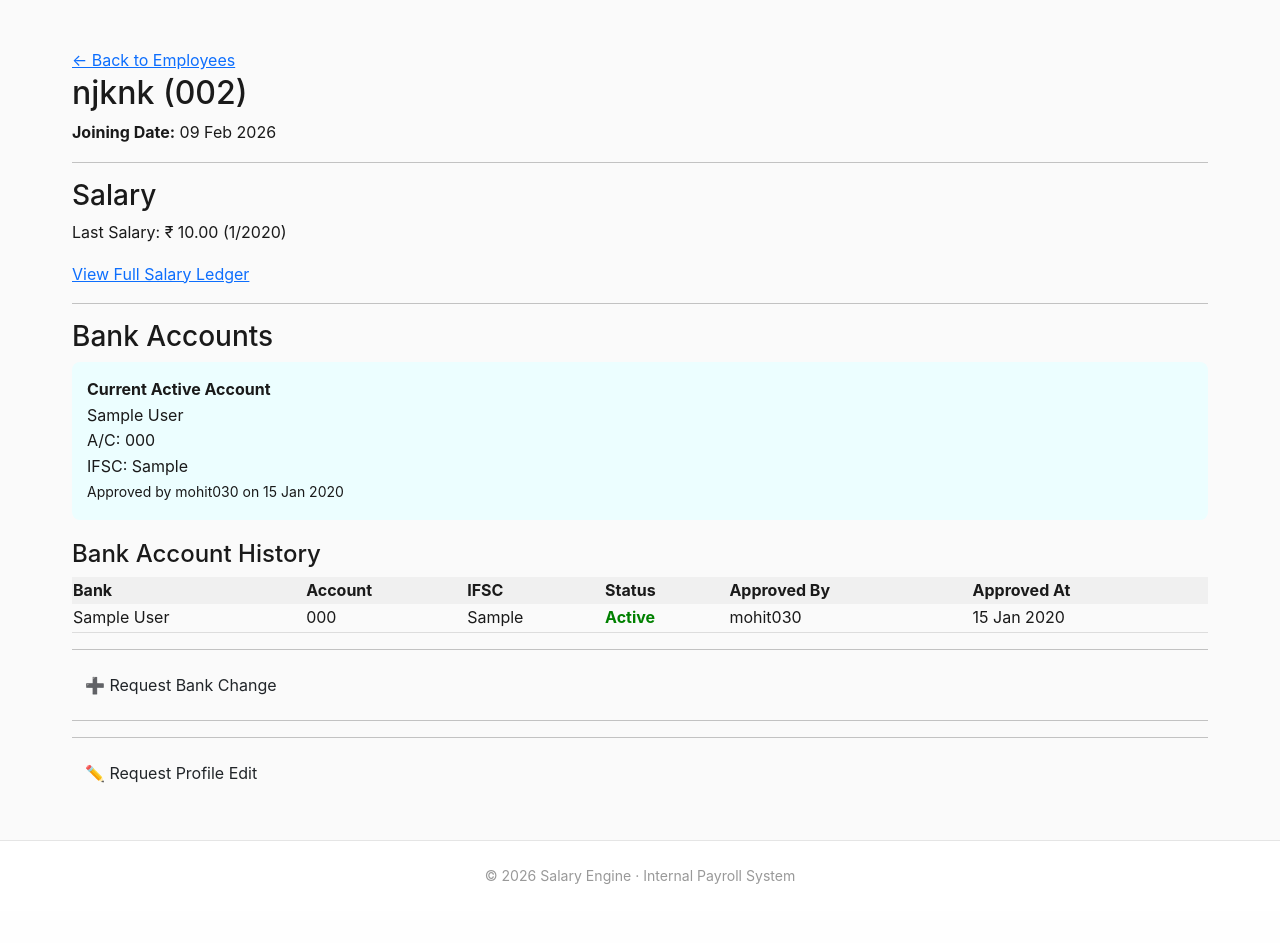
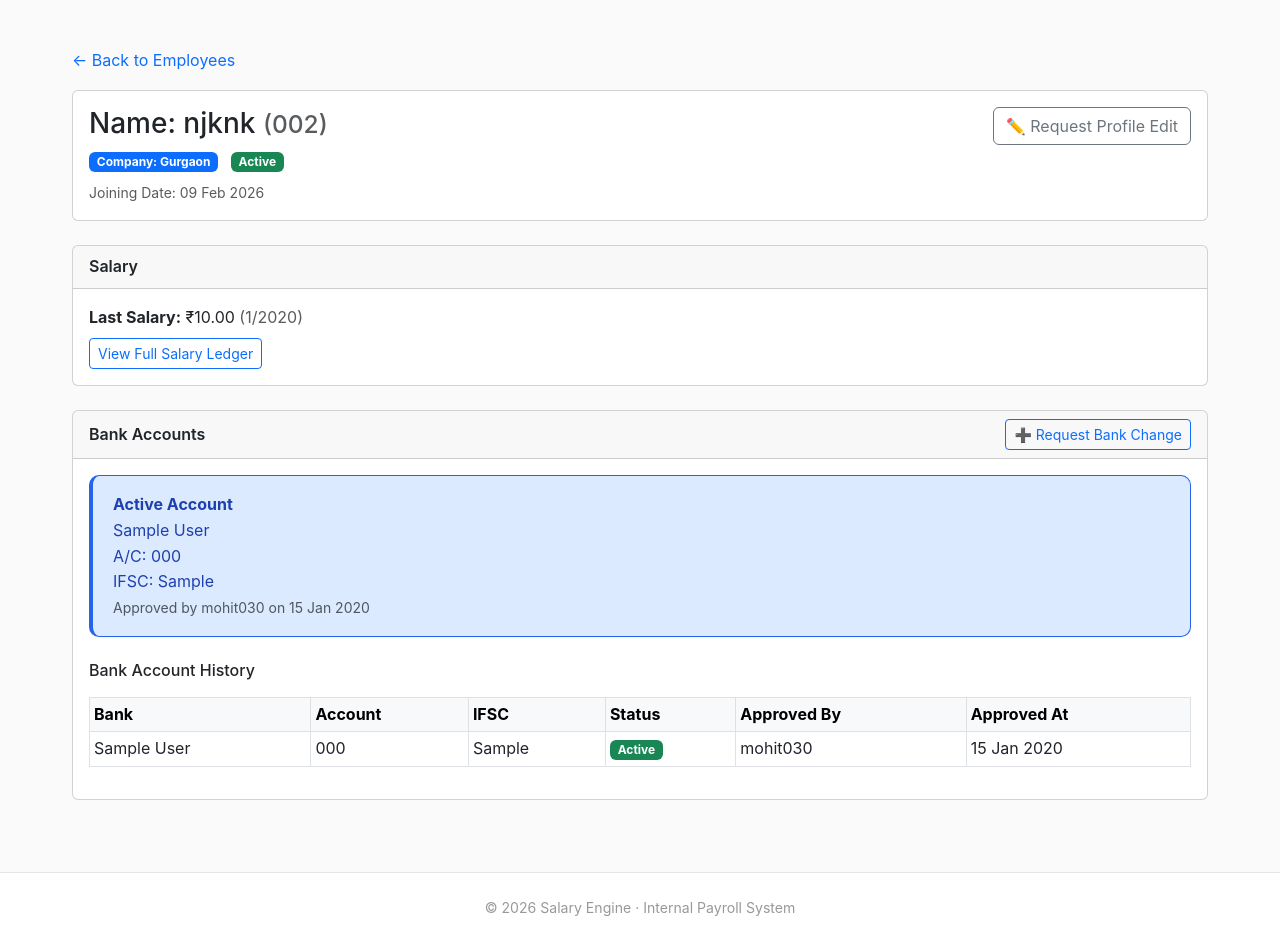
Before and after one commit to arush420/salary-bank-engine, a Django app: page /employees/1/ in a window 1280 px wide. Shown: the part 89-1032 px from the top of the page. Before the commit the page ends 973 px from the top, so only its background shows below. Run offline with Django 5.2, Linux system fonts and the light colour scheme; data comes from the database, SQL or seed files in the repository; both versions use the stored data as it was after the commit; tables that the repository leaves empty hold one stand-in row (values such as "Sample post").

```diff
--- a/templates/employees/employee_profile.html
+++ b/templates/employees/employee_profile.html
@@ -3,70 +3,110 @@
 
 {% block content %}
 
-<a href="{% url 'employees:employee_list' %}">← Back to Employees</a>
-
-<h2>{{ employee.name }} ({{ employee.emp_code }})</h2>
-
-<p>
-    <strong>Joining Date:</strong>
-    {{ employee.joining_date|date:"d M Y" }}
-</p>
-
-{% if employee.exit_date %}
-    <p>
-        <strong>Exit Date:</strong>
-        {{ employee.exit_date|date:"d M Y" }}
-    </p>
-{% endif %}
-
-<hr>
+<!-- Back Navigation -->
+<a href="{% url 'employees:employee_list' %}" class="text-decoration-none">
+  ← Back to Employees
+</a>
 
 <!-- =========================
-     SALARY SECTION
+     EMPLOYEE HEADER
 ========================= -->
-<h3>Salary</h3>
+<div class="card mt-3 mb-4">
+  <div class="card-body">
+    <div class="d-flex justify-content-between align-items-start">
+      <!-- Left: Employee Info -->
+      <div>
+        <h3 class="mb-2">
+          Name: {{ employee.name }}
+          <small class="text-muted">({{ employee.emp_code }})</small>
+        </h3>
 
+        <div class="mb-2">
+          <span class="badge bg-primary me-2">Company: {{ employee.company.name }}</span>
+          {% if employee.exit_date %}
+            <span class="badge bg-secondary">Inactive</span>
+          {% else %}
+            <span class="badge bg-success">Active</span>
+          {% endif %}
+        </div>
+
+        <div class="text-muted small">
+          Joining Date: {{ employee.joining_date|date:"d M Y" }}
+          {% if employee.exit_date %}
+            · Exit Date: {{ employee.exit_date|date:"d M Y" }}
+          {% endif %}
+        </div>
+      </div>
+
+      <!-- Right: Action Button -->
+      <div>
+        <a href="{% url 'employees:employee_change_request' employee.id %}"
+           class="btn btn-outline-secondary">
+          ✏️ Request Profile Edit
+        </a>
+      </div>
+    </div>
+  </div>
+</div>
+
+<!-- =========================
+     SALARY
+========================= -->
+<div class="card mb-4">
+  <div class="card-header fw-semibold">Salary</div>
+  <div class="card-body">
     {% if latest_salary %}
-    <p>
-        Last Salary:
-        ₹ {{ latest_salary.salary_amount }}
+      <p class="mb-2">
+        <strong>Last Salary:</strong>
+        ₹{{ latest_salary.salary_amount }}
+        <span class="text-muted">
           ({{ latest_salary.batch.month }}/{{ latest_salary.batch.year }})
+        </span>
       </p>
-
-    <a href="{% url 'dashboard:employee_salary_ledger' employee.id %}">
+      <a href="{% url 'dashboard:employee_salary_ledger' employee.id %}"
+         class="btn btn-sm btn-outline-primary">
         View Full Salary Ledger
       </a>
     {% else %}
-    <p>No salary records found.</p>
+      <p class="text-muted mb-0">No salary records found.</p>
     {% endif %}
-
-<hr>
+  </div>
+</div>
 
 <!-- =========================
      BANK ACCOUNTS
 ========================= -->
-<h3>Bank Accounts</h3>
+<div class="card mb-4">
+  <div class="card-header fw-semibold d-flex justify-content-between align-items-center">
+    <span>Bank Accounts</span>
+    <a href="{% url 'employees:bank_change' employee.id %}"
+       class="btn btn-sm btn-outline-primary">
+      ➕ Request Bank Change
+    </a>
+  </div>
 
+  <div class="card-body">
     {% if active_account %}
-    <div style="background:#ecfeff; padding:15px; border-radius:8px; margin-bottom:20px;">
-        <strong>Current Active Account</strong><br>
+      <div class="alert alert-info mb-3">
+        <strong>Active Account</strong><br>
         {{ active_account.bank_name }}<br>
         A/C: {{ active_account.account_number }}<br>
         IFSC: {{ active_account.ifsc }}<br>
-        <small>
+        <small class="text-muted">
           Approved by {{ active_account.approved_by|default:"—" }}
           on {{ active_account.approved_at|date:"d M Y" }}
         </small>
       </div>
     {% else %}
-    <p>No active bank account.</p>
+      <p class="text-muted">No active bank account.</p>
     {% endif %}
 
-<h4>Bank Account History</h4>
+    <h6 class="mt-4 mb-3">Bank Account History</h6>
 
     {% if bank_accounts %}
-    <table style="width:100%; border-collapse:collapse;">
-        <thead style="background:#f0f0f0;">
+      <div class="table-responsive">
+        <table class="table table-sm table-bordered align-middle">
+          <thead class="table-light">
             <tr>
               <th>Bank</th>
               <th>Account</th>
@@ -78,15 +118,15 @@
           </thead>
           <tbody>
             {% for acc in bank_accounts %}
-                <tr style="border-bottom:1px solid #ddd;">
+              <tr>
                 <td>{{ acc.bank_name }}</td>
                 <td>{{ acc.account_number }}</td>
                 <td>{{ acc.ifsc }}</td>
                 <td>
                   {% if acc.is_active %}
-                            <strong style="color:green;">Active</strong>
+                    <span class="badge bg-success">Active</span>
                   {% else %}
-                            Inactive
+                    <span class="badge bg-secondary">Inactive</span>
                   {% endif %}
                 </td>
                 <td>{{ acc.approved_by|default:"—" }}</td>
@@ -95,28 +135,26 @@
             {% endfor %}
           </tbody>
         </table>
+      </div>
     {% else %}
-    <p>No bank history found.</p>
+      <p class="text-muted">No bank history found.</p>
     {% endif %}
-
-<hr>
-
-<a class="btn btn-outline"
-   href="{% url 'employees:bank_change' employee.id %}">
-    ➕ Request Bank Change
-</a>
-
-<hr>
+  </div>
+</div>
 
 <!-- =========================
      PENDING PROFILE CHANGES
 ========================= -->
 {% if pending_changes %}
-<h3>🕒 Pending Profile Change Requests</h3>
+<div class="card mb-4 border-warning">
+  <div class="card-header fw-semibold text-warning">
+    ⏳ Pending Profile Change Requests
+  </div>
 
-<div class="card">
-    <table style="width:100%; border-collapse:collapse;">
-        <thead style="background:#f9fafb;">
+  <div class="card-body">
+    <div class="table-responsive">
+      <table class="table table-sm table-bordered align-middle">
+        <thead class="table-light">
           <tr>
             <th>Field</th>
             <th>Current Value</th>
@@ -128,10 +166,10 @@
         <tbody>
           {% for req in pending_changes %}
             {% for field, values in req.changes.items %}
-                <tr style="border-bottom:1px solid #eee;">
+              <tr>
                 <td>{{ field|capfirst }}</td>
                 <td>{{ values.old|default:"—" }}</td>
-                    <td><strong>{{ values.new|default:"—" }}</strong></td>
+                <td class="fw-semibold">{{ values.new|default:"—" }}</td>
                 <td>{{ req.requested_by }}</td>
                 <td>{{ req.requested_at|date:"d M Y H:i" }}</td>
               </tr>
@@ -139,39 +177,34 @@
           {% endfor %}
         </tbody>
       </table>
+    </div>
 
     {% if request.user.is_staff %}
-        <div style="margin-top:15px;">
-            <a class="btn btn-success"
-               href="{% url 'employees:approve_employee_change' employee.id %}">
+      <div class="mt-3 d-flex gap-2">
+        <a href="{% url 'employees:approve_employee_change' employee.id %}"
+           class="btn btn-success">
           ✅ Approve All Changes
         </a>
-
-            <a class="btn btn-danger"
-               href="{% url 'employees:reject_employee_change' employee.id %}">
+        <a href="{% url 'employees:reject_employee_change' employee.id %}"
+           class="btn btn-danger">
           ❌ Reject All Changes
         </a>
       </div>
     {% endif %}
   </div>
+</div>
 {% endif %}
 
-<hr>
-
 <!-- =========================
-     REQUEST PROFILE EDIT
+     ERROR REPORT
 ========================= -->
-<a class="btn btn-outline"
-   href="{% url 'employees:employee_change_request' employee.id %}">
-    ✏️ Request Profile Edit
-</a>
-
 {% if request.session.employee_draft_upload_errors %}
-    <a class="btn btn-warning"
-       href="{% url 'employees:employee_draft_upload_errors' %}">
+<div class="mb-4">
+  <a href="{% url 'employees:employee_draft_upload_errors' %}"
+     class="btn btn-warning">
     ⬇ Download Upload Error Report
   </a>
+</div>
 {% endif %}
 
-
 {% endblock %}
```
Also changed, not shown: db.sqlite3. Lines whose indentation alone changed are shown as unchanged.
